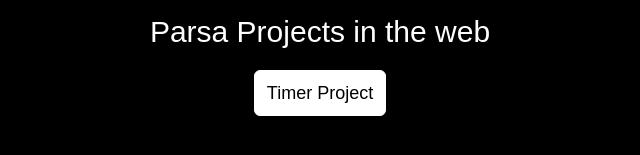
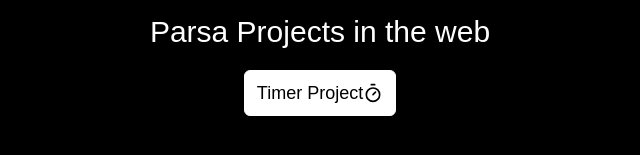
Before and after one commit to ParsaProg/parsa-projects, a Next.js app: page / in a window 1280 px wide. Shown: the part 335-490 px from the top of the page, without its empty margins (320-960 px from the left). Built offline with nearby package versions, Linux system fonts and the light colour scheme.

Commit message:
add timer icon to start button

```diff
--- a/app/page.tsx
+++ b/app/page.tsx
@@ -1,12 +1,15 @@
 import Link from "next/link";
+import { LuTimer } from "react-icons/lu";
+
 
 export default function App() {
   return (
-    <div className="app bg-black text-white h-[100vh] justify-center items-center flex flex-col text-3xl">
+    <div className="app text-center bg-black text-white h-[100vh] justify-center items-center flex flex-col text-3xl">
       Parsa Projects in the web
       <Link href={"/timer"}>
-        <button className="bg-white text-black rounded-md mt-[20px] px-3 py-2 text-lg hover:text-white border-[1px] border-white transition-all duration-200 hover:bg-transparent">
+        <button className="flex items-center justify-center bg-white text-black rounded-md mt-[20px] px-3 py-2 text-lg hover:text-white border-[1px] border-white transition-all duration-200 hover:bg-transparent">
           Timer Project
+          <LuTimer size={20}/>
         </button>
       </Link>
     </div>
```
